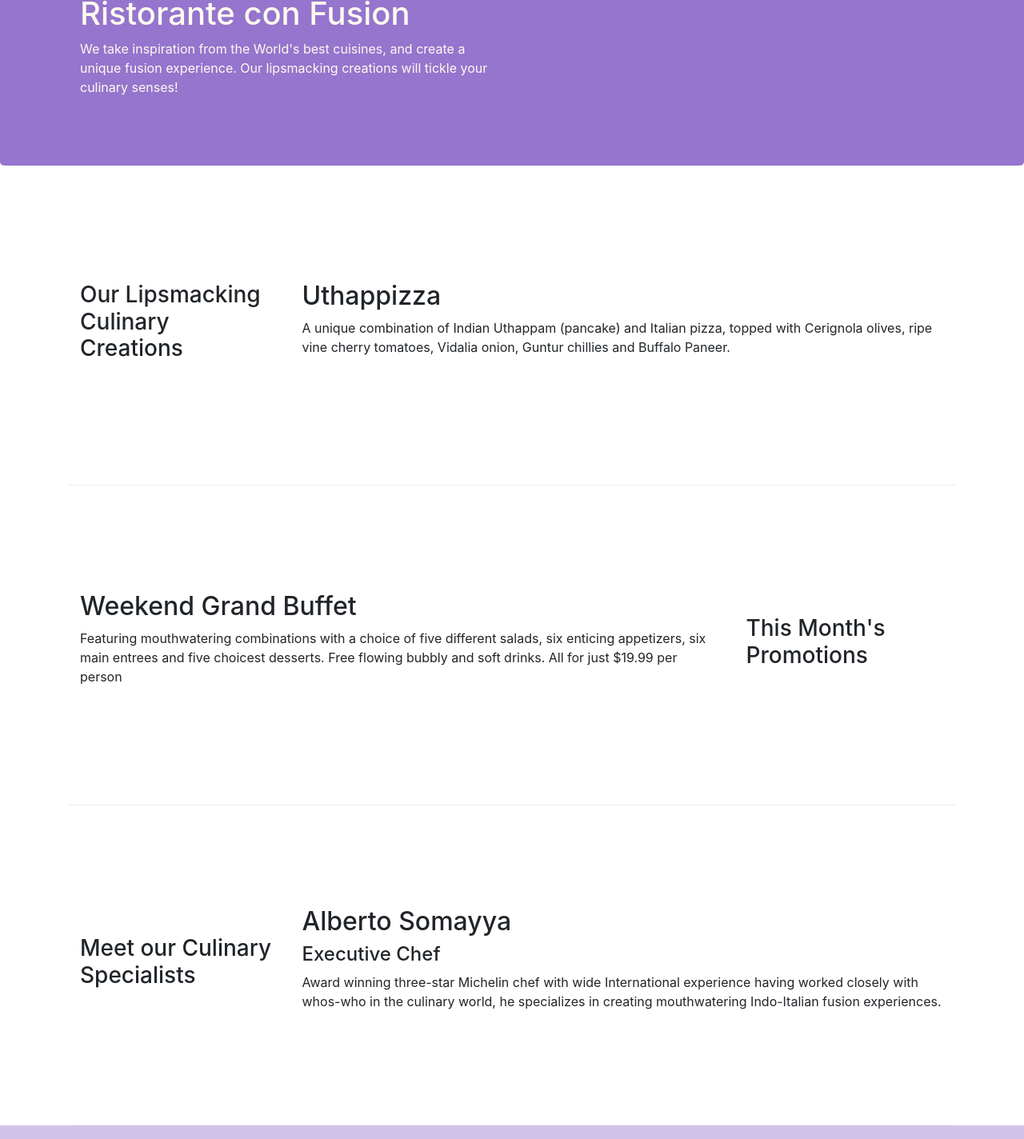
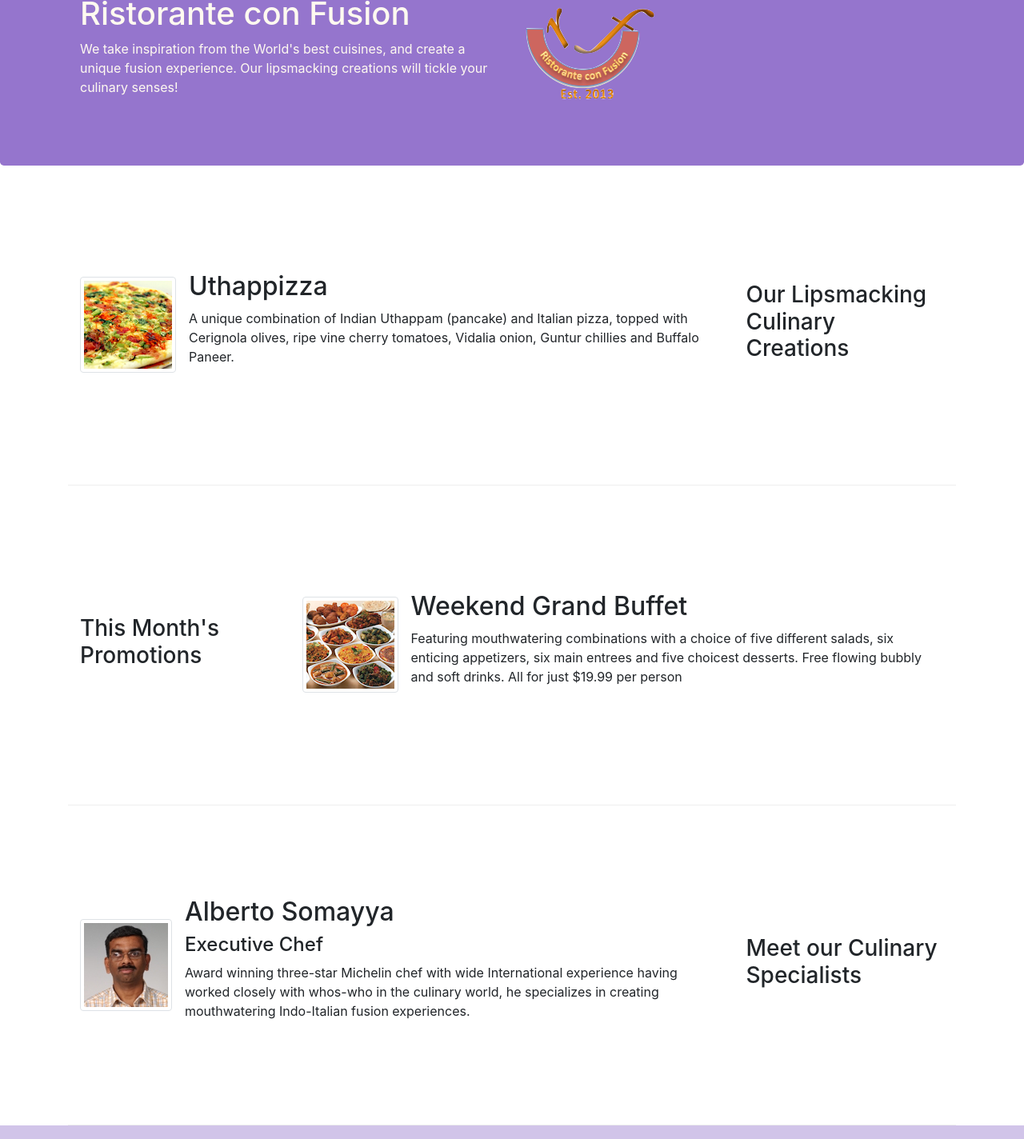
Before and after one commit to Nikhil-Gupta-prog/Bootstrap-practice, a website: page index.html in a window 1280 px wide. Shown: the part 127-1551 px from the top of the page at 80% size. Drawn offline with nearby package versions, Linux system fonts and the light colour scheme.

Commit message:
Add Media and Images

```diff
--- a/index.html
+++ b/index.html
@@ -21,7 +21,7 @@
           <button class="navbar-toggler" type="button" data-toggle="collapse" data-target="#Navbar">
               <span class="navbar-toggler-icon"></span>
           </button>
-            <a class="navbar-brand mr-auto" href="#">Ristorante</a>
+            <a class="navbar-brand mr-auto" href="#"><img src="img/logo.png" height="30" width="41"></a>
             <div class="collapse navbar-collapse" id="Navbar">
                 <ul class="navbar-nav mr-auto">
                     <li class="nav-item active"><a class="nav-link" href="#"><span class="fa fa-home fa-lg"></span> Home</a></li>
@@ -41,7 +41,8 @@
                     <h1>Ristorante con Fusion</h1>
                     <p>We take inspiration from the World's best cuisines, and create a unique fusion experience. Our lipsmacking creations will tickle your culinary senses!</p>
                 </div>
-                <div class="col-12 col-sm">
+                <div class="col-12 col-sm align-self-center">
+                    <img src="img/logo.png" class="img-fluid">
                 </div>
             </div>
         </div>
@@ -49,34 +50,52 @@
 
     <div class="container">
         <div class="row row-content align-items-center">
-            <div class="col-12 col-sm-4 col-md-3">
+            <div class="col-12 col-sm-4 order-sm-last col-md-3">
                 <h3>Our Lipsmacking Culinary Creations</h3>
             </div>
-            <div class="col col-sm col-md">
-                <h2>Uthappizza</h2>
-                <p>A unique combination of Indian Uthappam (pancake) and Italian pizza, topped with Cerignola olives, ripe vine cherry tomatoes, Vidalia onion, Guntur chillies and Buffalo Paneer.</p>
+            <div class="col col-sm order-sm-first col-md">
+                <div class="media">
+                    <img class="d-flex mr-3 img-thumbnail align-self-center"
+                       src="img/uthappizza.png" alt="uthappiza">
+                    <div class="media-body">
+                    <h2 class="mt-0">Uthappizza</h2>
+                    <p class="d-none d-sm-block">A unique combination of Indian Uthappam (pancake) and Italian pizza, topped with Cerignola olives, ripe vine cherry tomatoes, Vidalia onion, Guntur chillies and Buffalo Paneer.</p>
+                </div>
             </div>
+           </div>
         </div>
 
 
         <div class="row row-content align-items-center">
-            <div class="col-12 col-sm-4 order-sm-last col-md-3">
+            <div class="col-12 col-sm-4  col-md-3">
                 <h3>This Month's Promotions</h3>
             </div>
-            <div class="col col-sm order-sm-first col-md">
-                <h2>Weekend Grand Buffet</h2>
-                <p>Featuring mouthwatering combinations with a choice of five different salads, six enticing appetizers, six main entrees and five choicest desserts. Free flowing bubbly and soft drinks. All for just $19.99 per person </p>
+            <div class="col col-sm  col-md">
+                <div class="media">
+                    <img class="d-flex mr-3 img-thumbnail align-self-center"
+                       src="img/buffet.png" alt="Buffet">
+                    <div class="media-body">
+                        <h2 class="mt-0">Weekend Grand Buffet</h2>
+                        <p class="d-none d-sm-block">Featuring mouthwatering combinations with a choice of five different salads, six enticing appetizers, six main entrees and five choicest desserts. Free flowing bubbly and soft drinks. All for just $19.99 per person </p>
+                    </div>
+                </div>
             </div>
         </div>
 
         <div class="row row-content align-items-center">
-            <div class="col-12 col-sm-4 col-md-3">
+            <div class="col-12 col-sm-4 order-sm-last col-md-3">
                 <h3>Meet our Culinary Specialists</h3>
             </div>
-            <div class="col col-sm col-md">
-                <h2>Alberto Somayya</h2>
-                <h4>Executive Chef</h4>
-                <p>Award winning three-star Michelin chef with wide International experience having worked closely with whos-who in the culinary world, he specializes in creating mouthwatering Indo-Italian fusion experiences. </p>
+            <div class="col col-sm order-sm-first col-md">
+                <div class="media">
+                    <img class="d-flex mr-3 img-thumbnail align-self-center"
+                       src="img/alberto.png" alt="alberto">
+                    <div class="media-body">
+                        <h2 class="mt-0">Alberto Somayya</h2>
+                        <h4>Executive Chef</h4>
+                        <p class="d-none d-sm-block">Award winning three-star Michelin chef with wide International experience having worked closely with whos-who in the culinary world, he specializes in creating mouthwatering Indo-Italian fusion experiences. </p>
+                    </div>
+                </div>
             </div>
         </div>
     </div>
```
Also changed, not shown: aboutus.html (+3 -2 lines), contactus.html (+3 -2 lines), img/alberto.png (added), img/buffet.png (added), img/logo.png (added), img/uthappizza.png (added), 1 other file.
